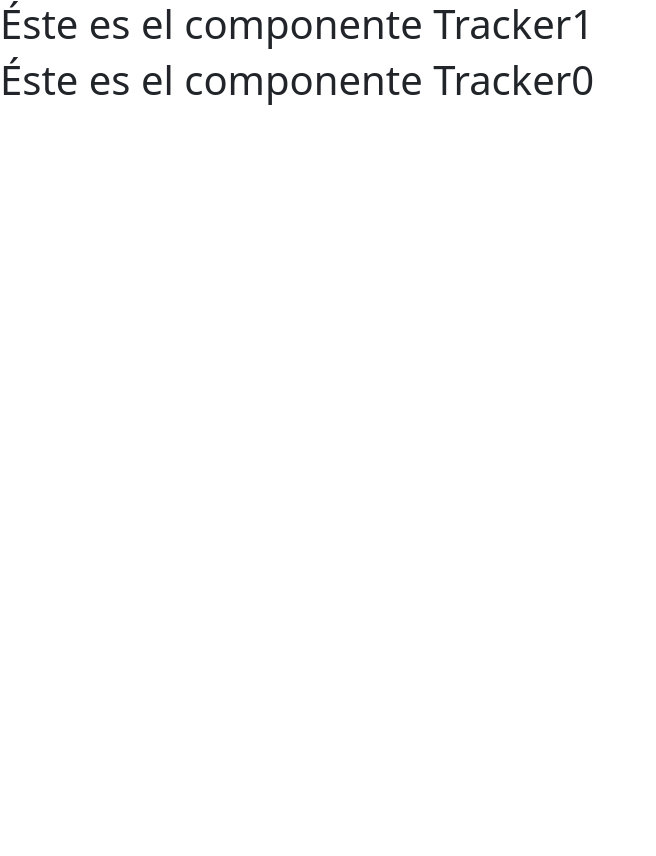
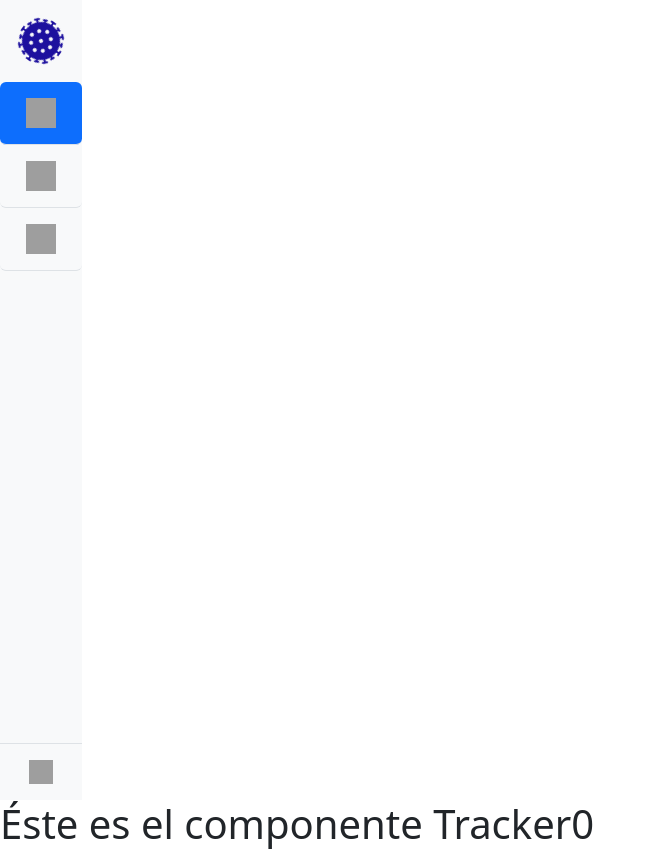
Before and after one commit to Kalypso89/P6-COVID-TRACKER, a React (Vite) app: page /tracker1 in a window 1280 px wide. Shown: the whole page, without its empty margins (0-656 px from the left). Before the commit the page ends 800 px from the top, so only its background shows below. Built offline with nearby package versions, Linux system fonts and the light colour scheme; grey boxes are pictures that could not be loaded.

Commit message:
Add Navbar on Tracker1

```diff
--- a/src/components/pages/tracker1/Tracker1Page.jsx
+++ b/src/components/pages/tracker1/Tracker1Page.jsx
@@ -1,8 +1,9 @@
 import { Tracker0Organism } from "../../organism/tracker0/Tracker0Organism";
+import { NavbarMolecule } from "../../molecules/NavbarMolecule";
 export function Tracker1Page() {
     return (
       <>
-        <h1>Éste es el componente Tracker1</h1>
+        <NavbarMolecule></NavbarMolecule>
         <Tracker0Organism></Tracker0Organism>
       </>
     );
```
